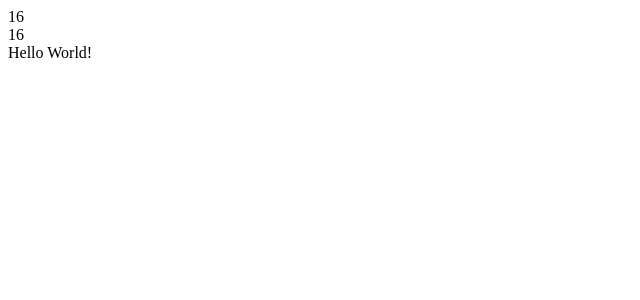
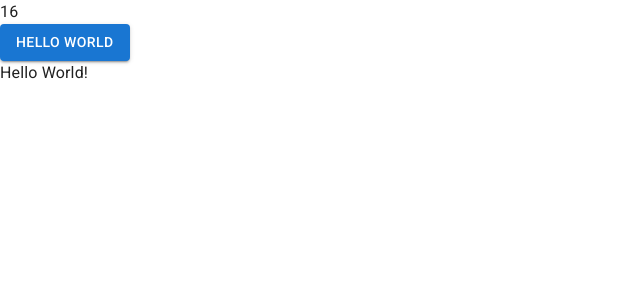
Before and after one commit to daisuke-tanabe/red-alert, a React app: page / in a window 1280 px wide. Shown: the top 300 px of the page, without its empty margins (0-640 px from the left). Built offline with nearby package versions, Linux system fonts and the light colour scheme.

Commit message:
chore: UIフレームワークをセットアップする
mui, emotion

```diff
--- a/package.json
+++ b/package.json
@@ -9,6 +9,10 @@
     "postpublish": "pinst --enable"
   },
   "dependencies": {
+    "@emotion/react": "^11.10.4",
+    "@emotion/styled": "^11.10.4",
+    "@mui/icons-material": "^5.10.3",
+    "@mui/material": "^5.10.4",
     "react": "^18.2.0",
     "react-dom": "^18.2.0"
   },
--- a/public/index.html
+++ b/public/index.html
@@ -1,8 +1,9 @@
 <html lang="ja">
 <head>
   <meta charset="UTF-8" />
-  <meta name="viewport" content="width=device-width, initial-scale=1.0" />
+  <meta name="viewport" content="initial-scale=1, width=device-width" />
   <title>red-alert</title>
+  <link rel="stylesheet" href="https://fonts.googleapis.com/css?family=Roboto:300,400,500,700&display=swap" />
 </head>
 <body>
   <div id="app"></div>
--- a/src/App.tsx
+++ b/src/App.tsx
@@ -1,17 +1,17 @@
 import React from 'react';
+import Button from '@mui/material/Button';
 
 type Sum = {
   (x: number, y: number): number;
 };
 
 const sum: Sum = (x, y) => x + y;
-const sum2: Sum = (x, y) => x + y;
 
 export const App = () => {
   return (
     <>
       <div>{sum(12, 4)}</div>
-      <div>{sum2(12, 4)}</div>
+      <Button variant="contained">Hello World</Button>
       <div>Hello World!</div>
     </>
   );
--- a/src/index.tsx
+++ b/src/index.tsx
@@ -1,7 +1,23 @@
 import React from 'react';
 import { createRoot } from 'react-dom/client';
 import { App } from './App';
+import CssBaseline from '@mui/material/CssBaseline';
+import { ThemeProvider } from '@mui/material/styles';
+import { CacheProvider } from '@emotion/react';
+import createCache from '@emotion/cache';
+import theme from '../src/theme';
+
+const emotionCache = createCache({
+  key: 'red-alert',
+});
 
 const root = createRoot(document.getElementById('app') as HTMLElement);
 
-root.render(<App />);
+root.render(
+  <CacheProvider value={emotionCache}>
+    <ThemeProvider theme={theme}>
+      <CssBaseline />
+      <App />
+    </ThemeProvider>
+  </CacheProvider>,
+);
--- /dev/null
+++ b/src/theme.ts
@@ -0,0 +1,5 @@
+import { createTheme } from '@mui/material/styles';
+
+const theme = createTheme({});
+
+export default theme;
--- a/tsconfig.json
+++ b/tsconfig.json
@@ -13,12 +13,12 @@
     /* Language and Environment */
     "target": "es2021",                                  /* Set the JavaScript language version for emitted JavaScript and include compatible library declarations. */
     // "lib": [],                                        /* Specify a set of bundled library declaration files that describe the target runtime environment. */
-    "jsx": "react",                                /* Specify what JSX code is generated. */
+    "jsx": "react-jsx",                                /* Specify what JSX code is generated. */
     // "experimentalDecorators": true,                   /* Enable experimental support for TC39 stage 2 draft decorators. */
     // "emitDecoratorMetadata": true,                    /* Emit design-type metadata for decorated declarations in source files. */
     // "jsxFactory": "",                                 /* Specify the JSX factory function used when targeting React JSX emit, e.g. 'React.createElement' or 'h'. */
     // "jsxFragmentFactory": "",                         /* Specify the JSX Fragment reference used for fragments when targeting React JSX emit e.g. 'React.Fragment' or 'Fragment'. */
-    // "jsxImportSource": "",                            /* Specify module specifier used to import the JSX factory functions when using 'jsx: react-jsx*'. */
+    "jsxImportSource": "@emotion/react",                            /* Specify module specifier used to import the JSX factory functions when using 'jsx: react-jsx*'. */
     // "reactNamespace": "",                             /* Specify the object invoked for 'createElement'. This only applies when targeting 'react' JSX emit. */
     // "noLib": true,                                    /* Disable including any library files, including the default lib.d.ts. */
     // "useDefineForClassFields": true,                  /* Emit ECMAScript-standard-compliant class fields. */
```
Also changed, not shown: .eslintrc.json, 1 other file (tests, documents, lock files or other folders).
